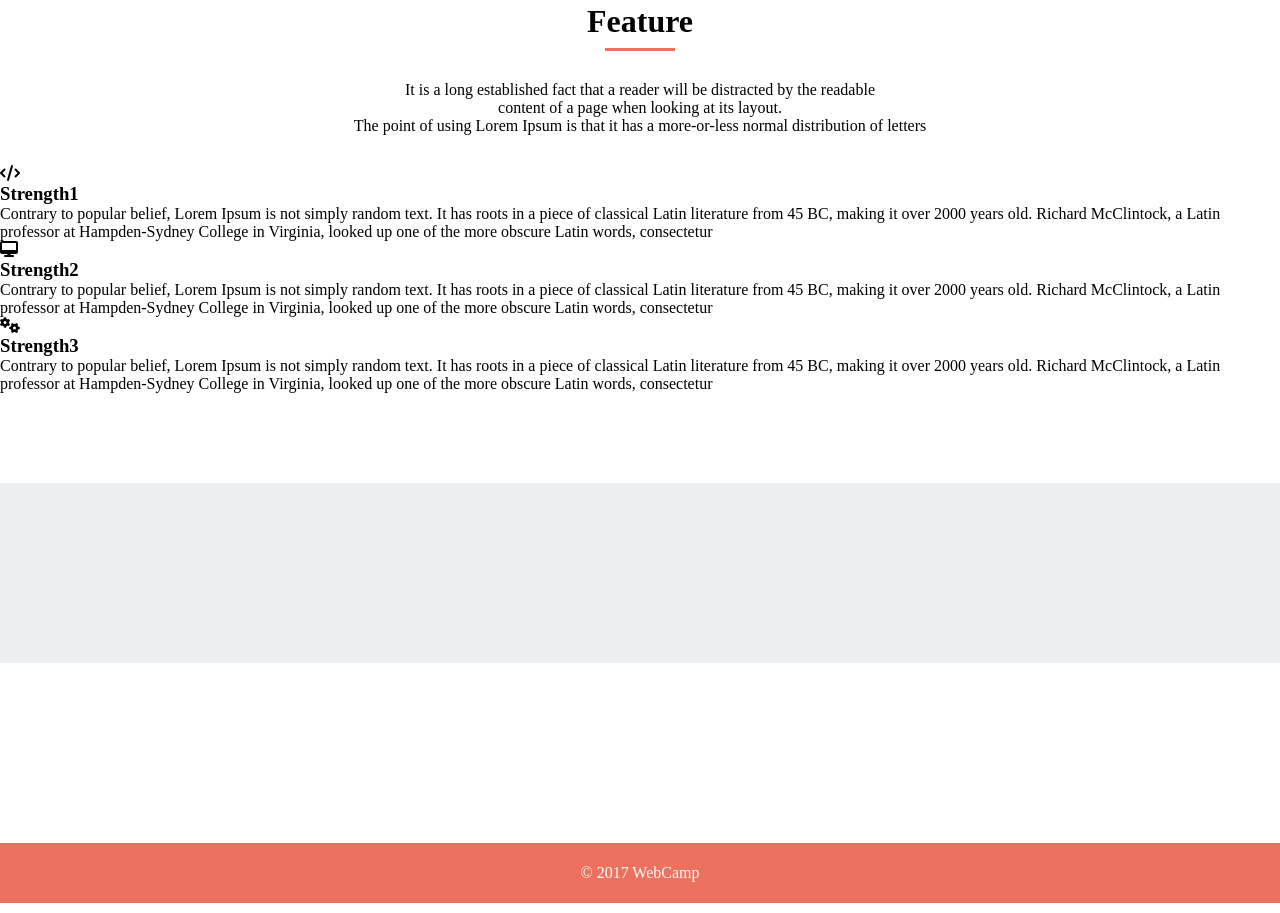
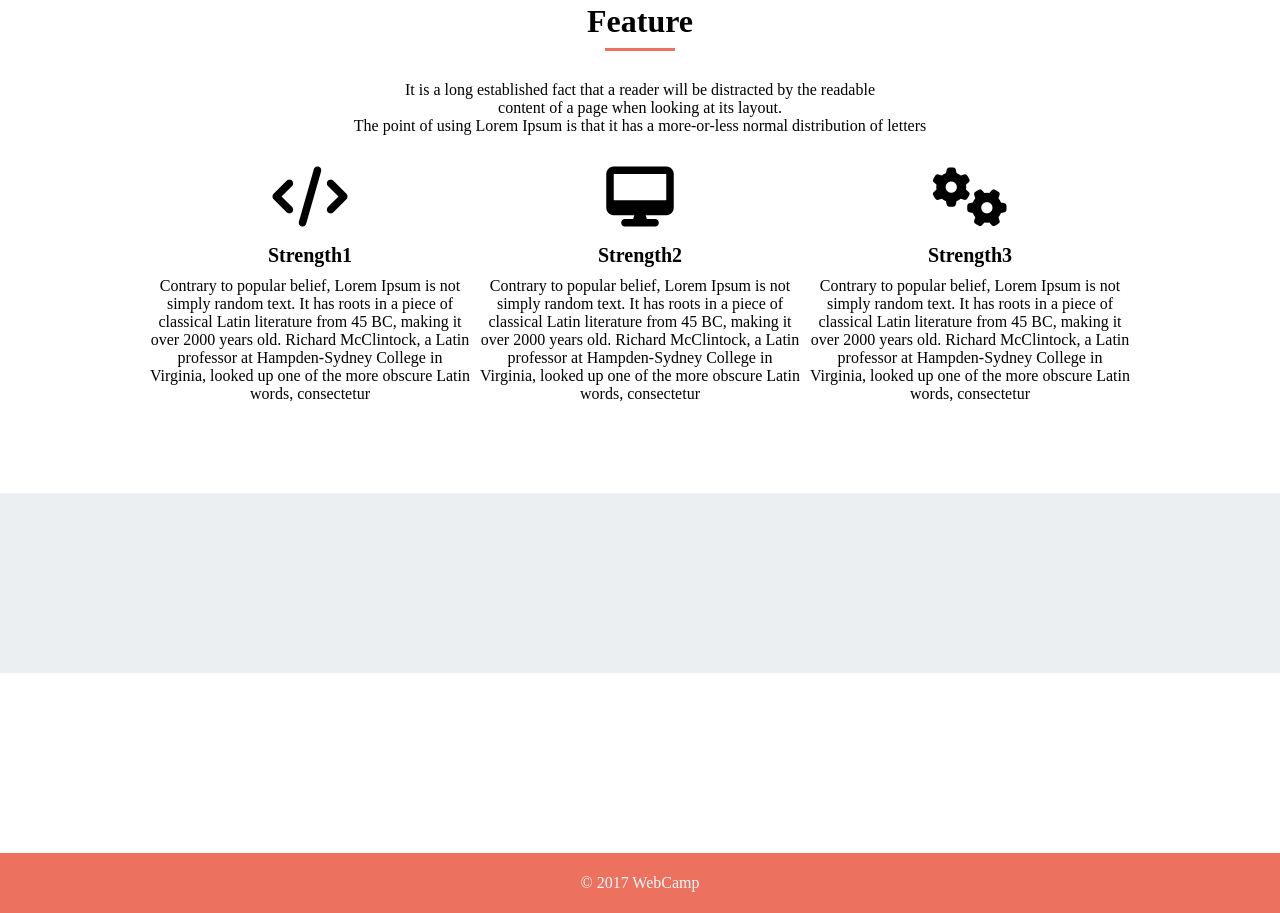
Before and after one commit to kana6234/challenge_webpage, a plain HTML site: page index.html in a window 1280 px wide. Shown: the part 1669-2582 px from the top of the page. Drawn offline with Linux system fonts and the light colour scheme.

Commit message:
Featureのcss作成

```diff
--- a/index.html
+++ b/index.html
@@ -48,6 +48,7 @@
         <br>content of a page when looking at its layout.
         <br>The point of using Lorem Ipsum is that it has a more-or-less normal distribution of letters
       </p>
+      <div class="strength-group">
         <div class="strength">
           <i class="fa-solid fa-code"></i>
           <h3 class="strength-title">Strength1</h3>
@@ -69,6 +70,7 @@
             Contrary to popular belief, Lorem Ipsum is not simply random text. It has roots in a piece of classical Latin literature from 45 BC, making it over 2000 years old. Richard McClintock, a Latin professor at Hampden-Sydney College in Virginia, looked up one of the more obscure Latin words, consectetur
           </p>
         </div>
+      </div>
     </section>
     <section id="profile"></section>
     <section id="contact"></section>
--- a/style.css
+++ b/style.css
@@ -132,6 +132,32 @@ header {
   background-image: url(img/webcamp-mother.png);
 }
 
+.strength-group {
+  display: flex;
+  width: 980px;
+  margin: 0 auto;
+}
+
+.strength {
+  width: 320px;
+  text-align: center;
+  margin-right: 10px;
+  font-size: 60px;
+}
+
+.strength:last-child {
+  margin-right: 0;
+}
+
+.strength-title {
+  margin: 10px 0;
+  font-size: 20px;
+}
+
+.strength-text {
+  font-size: 16px;
+}
+
 footer {
   width: 100%;
   height: 60px;
```
Lines whose indentation alone changed are shown as unchanged.
